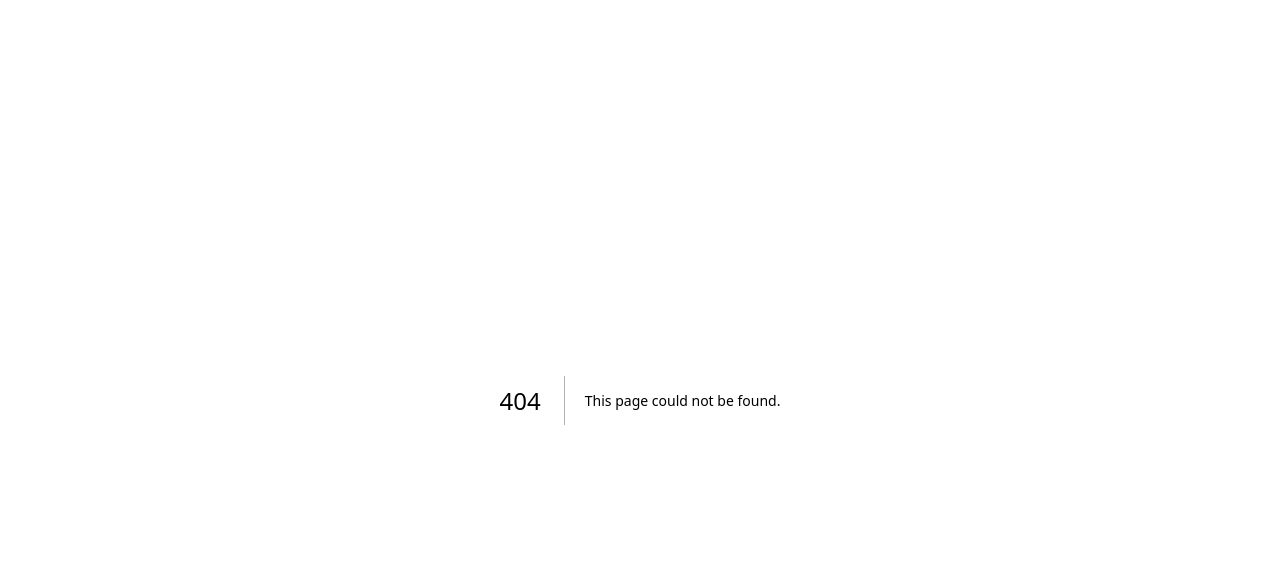
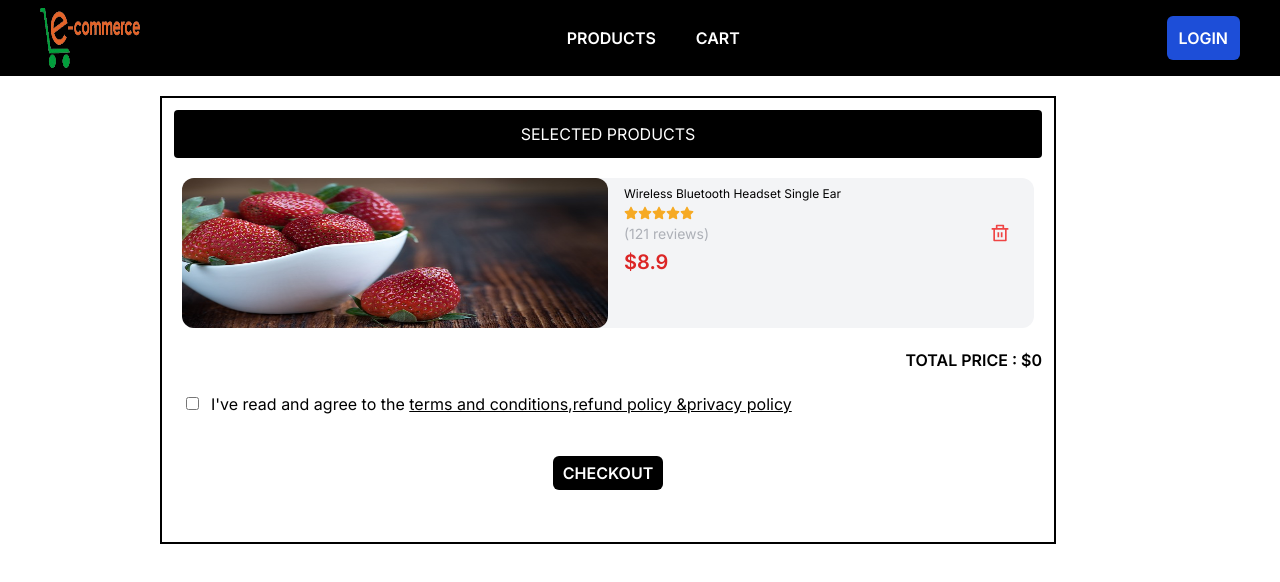
Before and after one commit to ARaihan66/NextJs_Ecommerce_Task, a Next.js app: page /cart in a window 1280 px wide. Before the commit this address had no page. Shown: the top 582 px of the page. Built offline with nearby package versions, Linux system fonts and the light colour scheme.

Commit message:
Design almost done

```diff
--- /dev/null
+++ b/src/app/cart/page.js
@@ -0,0 +1,21 @@
+import React from 'react'
+import Cart from "../components/cart/Cart"
+import Navbar from '../components/navbar/Navbar'
+
+const page = () => {
+  return (
+    <>
+    <Navbar/>
+    <div className="mx-40">
+        <Cart>
+          <div className="flex justify-center items-center">
+            <button className="uppercase font-semibold rounded-md bg-black text-white py-[5px] px-[10px] my-10">
+              checkout
+            </button>
+          </div>
+          </Cart>
+    </div></>
+  )
+}
+
+export default page
--- a/src/app/components/cart/Cart.js
+++ b/src/app/components/cart/Cart.js
@@ -1,16 +1,21 @@
+import React from "react";
 import Link from "next/link";
 import Image from "next/image";
 import product from "../../../../public/product.jpg";
 import { FaStar } from "react-icons/fa6";
 import { RiDeleteBinLine } from "react-icons/ri";
 
-const Cart = () => {
+const Cart = ({children}) => {
   return (
-    <div className="sticky top-5 border-2 border-black p-3 mt-20 mb-6 mr-16">
+    <section className="sticky top-5 border-2 border-black p-3 mt-[20px] mb-6 mr-16">
+      {/* Cart Header */}
       <h1 className="text-center bg-black text-white p-3 rounded">
         SELECTED PRODUCTS
       </h1>
-      <div className="flex bg-gray-100 border-2 rounded-xl mx-2 my-5 h-[150px]">
+
+      {/* Product Display */}
+      <div className="flex bg-gray-100  rounded-xl mx-2 my-5 h-[150px]">
+        {/* Product Image */}
         <div className="w-1/2 h-[100%]">
           <Image
             src={product}
@@ -18,58 +23,66 @@ const Cart = () => {
             className="w-[100%] rounded-xl h-[100%]"
           />
         </div>
+        {/* Product Details */}
         <div className="w-1/2 p-2">
           <p className="text-xs mx-2">Wireless Bluetooth Headset Single Ear</p>
+          {/* Rating */}
           <div className="flex justify-between items-center my-1 mx-2">
             <div>
               <div className="flex text-sm">
                 <FaStar className="text-[#F6AA24]" />
+                {/* Five stars indicating full rating */}
                 <FaStar className="text-[#F6AA24]" />
                 <FaStar className="text-[#F6AA24]" />
                 <FaStar className="text-[#F6AA24]" />
                 <FaStar className="text-[#F6AA24]" />
               </div>
+              {/* Reviews count */}
               <p className="text-[#ADB0B7] mt-1 text-sm">(121 reviews)</p>
             </div>
+            {/* Delete product button */}
             <div className="mt-4">
               <RiDeleteBinLine className="text-xl text-red-500 cursor-pointer mx-2" />
             </div>
           </div>
+          {/* Price */}
           <div className="flex justify-between item-center ml-2">
             <p className="font-semibold text-xl text-red-600">$8.9</p>
           </div>
         </div>
       </div>
 
+      {/* Total Price */}
       <p className="uppercase text-right my-5 font-semibold">
         total price : $0
       </p>
 
-      <div className="flex justify-between">
+      {/* Terms and Conditions */}
+      <div className="flex">
         <div>
+          {/* Checkbox for agreement */}
           <input type="checkbox" name="terms" required className="mx-3" />
         </div>
         <div>
+          {/* Agreement text with links */}
           I've read and agree to the{" "}
           <Link href="#" className="underline">
             terms and conditions
           </Link>
            ,
           <Link href="#" className="underline">
-            refund policy &
+          refund policy &
           </Link>
 
           <Link href="#" className="underline">
             privacy policy
           </Link>
-          <div className="float-right">
-            <button className="uppercase font-semibold rounded-md bg-black text-white py-[5px] px-[10px] my-10">
-              checkout
-            </button>
-          </div>
+
         </div>
       </div>
-    </div>
+      {children}
+
+    </section>
   );
 };
 
--- a/src/app/components/navbar/Navbar.js
+++ b/src/app/components/navbar/Navbar.js
@@ -13,13 +13,13 @@ const Navbar = () => {
       </div>
       <div className="flex space-x-4">
         <Link
-          href="/link1"
+          href="/"
           className="font-semibold uppercase px-3 py-1 rounded-md"
         >
           Products
         </Link>
         <Link
-          href="/link2"
+          href="/cart"
           className="font-semibold uppercase px-3 py-1 rounded-md"
         >
           Cart
--- a/src/app/components/products/Products.js
+++ b/src/app/components/products/Products.js
@@ -29,9 +29,14 @@ const Products = () => {
           <SearchOption />
           <ProductsCard changeDesign={changeDesign} />
         </div>
-        <div>
-          {" "}
-          <Cart />
+        <div >
+        <Cart>
+          <div className="flex justify-end mt-3">
+            <button className="uppercase font-semibold rounded-md bg-black text-white py-[5px] px-[10px] m-5">
+              checkout
+            </button>
+          </div>
+          </Cart>
         </div>
       </div>
     </div>
```
